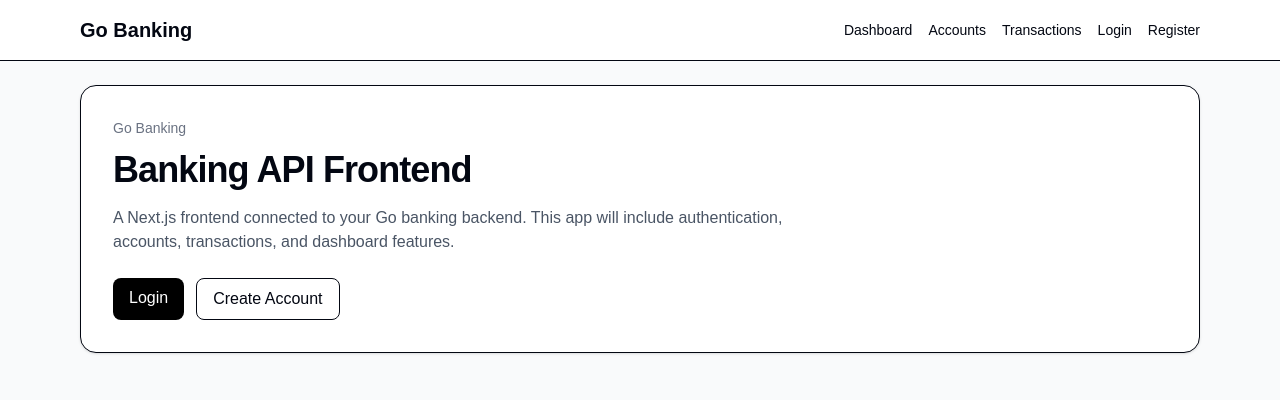
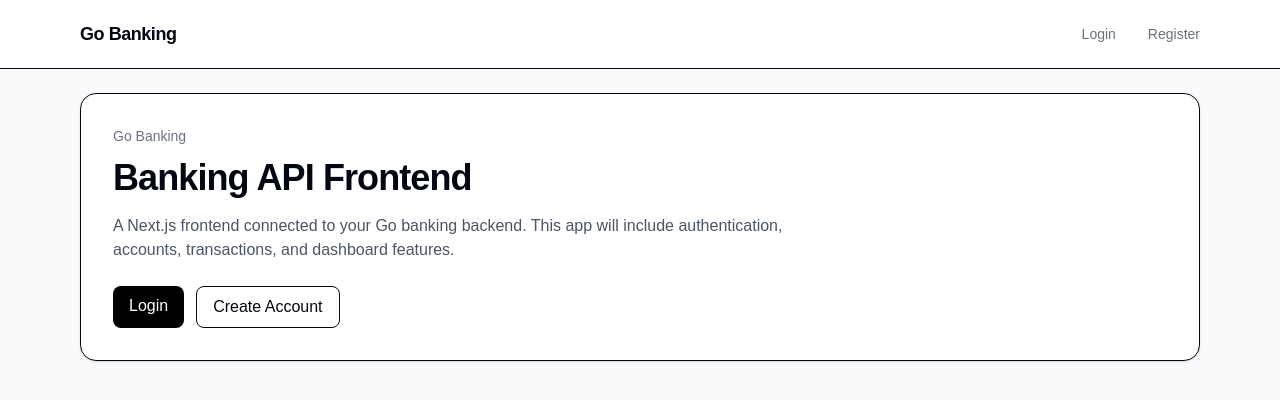
Before and after one commit to umess-ss/go-banking, a Next.js app in the folder frontend/: page / in a window 1280 px wide. Shown: the top 400 px of the page. Built offline with nearby package versions, Linux system fonts and the light colour scheme.

Commit message:
style: polish banking frontend UI

```diff
--- a/frontend/src/app/accounts/page.tsx
+++ b/frontend/src/app/accounts/page.tsx
@@ -176,7 +176,7 @@ export default function AccountsPage() {
                   </div>
 
                   <p className="mt-6 text-3xl font-bold">
-                    {(account.balance || 0).toLocaleString()}
+                    {account.currency} {Number(account.balance || 0).toLocaleString()}
                   </p>
                 </Link>
               ))}
--- a/frontend/src/components/layout/Navbar.tsx
+++ b/frontend/src/components/layout/Navbar.tsx
@@ -1,17 +1,24 @@
 "use client";
 
 import Link from "next/link";
-import { useRouter } from "next/navigation";
+import { usePathname, useRouter } from "next/navigation";
 import { useEffect, useState } from "react";
 import { getToken, removeToken } from "@/lib/auth";
 
+const navLinks = [
+  { href: "/dashboard", label: "Dashboard" },
+  { href: "/accounts", label: "Accounts" },
+  { href: "/transactions", label: "Transactions" },
+];
+
 export default function Navbar() {
+  const pathname = usePathname();
   const router = useRouter();
   const [loggedIn, setLoggedIn] = useState(false);
 
   useEffect(() => {
     setLoggedIn(Boolean(getToken()));
-  }, []);
+  }, [pathname]);
 
   function handleLogout() {
     removeToken();
@@ -20,28 +27,75 @@ export default function Navbar() {
   }
 
   return (
-    <header className="border-b bg-white">
-      <nav className="mx-auto flex max-w-6xl items-center justify-between px-4 py-4">
-        <Link href="/" className="text-xl font-bold">
+    <header className="sticky top-0 z-50 border-b bg-white/95 backdrop-blur">
+      <nav className="mx-auto flex max-w-6xl items-center justify-between px-4 py-5">
+        <Link href="/dashboard" className="text-lg font-bold tracking-tight">
           Go Banking
         </Link>
 
-        <div className="flex items-center gap-4 text-sm">
-          <Link href="/dashboard">Dashboard</Link>
-          <Link href="/accounts">Accounts</Link>
-          <Link href="/transactions">Transactions</Link>
+        <div className="flex items-center gap-8 text-sm">
+          {loggedIn ? (
+            <>
+              {navLinks.map((link) => {
+                const active =
+                  pathname === link.href ||
+                  pathname.startsWith(`${link.href}/`);
 
-          {loggedIn ? (
-            <button
-              onClick={handleLogout}
-              className="rounded-lg bg-black px-3 py-1.5 text-white"
-            >
-              Logout
-            </button>
+                return (
+                  <Link
+                    key={link.href}
+                    href={link.href}
+                    className={`relative font-medium transition ${
+                      active
+                        ? "text-black"
+                        : "text-gray-500 hover:text-black"
+                    }`}
+                  >
+                    {link.label}
+
+                    {active && (
+                      <span className="absolute -bottom-2 left-0 h-0.5 w-full rounded-full bg-black" />
+                    )}
+                  </Link>
+                );
+              })}
+
+              <button
+                onClick={handleLogout}
+                className="font-medium text-gray-500 transition hover:text-red-600"
+              >
+                Logout
+              </button>
+            </>
           ) : (
             <>
-              <Link href="/login">Login</Link>
-              <Link href="/register">Register</Link>
+              <Link
+                href="/login"
+                className={`relative font-medium transition ${
+                  pathname === "/login"
+                    ? "text-black"
+                    : "text-gray-500 hover:text-black"
+                }`}
+              >
+                Login
+                {pathname === "/login" && (
+                  <span className="absolute -bottom-2 left-0 h-0.5 w-full rounded-full bg-black" />
+                )}
+              </Link>
+
+              <Link
+                href="/register"
+                className={`relative font-medium transition ${
+                  pathname === "/register"
+                    ? "text-black"
+                    : "text-gray-500 hover:text-black"
+                }`}
+              >
+                Register
+                {pathname === "/register" && (
+                  <span className="absolute -bottom-2 left-0 h-0.5 w-full rounded-full bg-black" />
+                )}
+              </Link>
             </>
           )}
         </div>
--- /dev/null
+++ b/frontend/src/components/ui/Alert.tsx
@@ -0,0 +1,20 @@
+type AlertVariant = "success" | "error" | "info";
+
+type AlertProps = {
+  children: React.ReactNode;
+  variant?: AlertVariant;
+};
+
+export default function Alert({ children, variant = "info" }: AlertProps) {
+  const variants: Record<AlertVariant, string> = {
+    success: "bg-green-50 text-green-700 border-green-200",
+    error: "bg-red-50 text-red-600 border-red-200",
+    info: "bg-gray-50 text-gray-600 border-gray-200",
+  };
+
+  return (
+    <div className={`rounded-lg border px-4 py-3 text-sm ${variants[variant]}`}>
+      {children}
+    </div>
+  );
+}
--- a/frontend/src/components/ui/Button.tsx
+++ b/frontend/src/components/ui/Button.tsx
@@ -1,25 +1,28 @@
-import React from "react";
+import type { ButtonHTMLAttributes } from "react";
 
-type ButtonProps = React.ButtonHTMLAttributes<HTMLButtonElement> & {
-  variant?: "primary" | "secondary";
+type ButtonVariant = "primary" | "secondary" | "danger";
+
+type ButtonProps = ButtonHTMLAttributes<HTMLButtonElement> & {
+  variant?: ButtonVariant;
 };
 
 export default function Button({
   children,
+  className = "",
   variant = "primary",
-  className = "",
   ...props
 }: ButtonProps) {
-  const base =
-    "rounded-lg px-4 py-2 text-sm font-medium transition disabled:opacity-50 disabled:cursor-not-allowed";
-
-  const variants = {
-    primary: "bg-blue-600 text-white hover:bg-blue-700",
-    secondary: "bg-gray-100 text-gray-900 hover:bg-gray-200",
+  const variants: Record<ButtonVariant, string> = {
+    primary: "bg-black text-white hover:bg-gray-800",
+    secondary: "border bg-white text-black hover:bg-gray-50",
+    danger: "bg-red-600 text-white hover:bg-red-700",
   };
 
   return (
-    <button className={`${base} ${variants[variant]} ${className}`} {...props}>
+    <button
+      className={`rounded-lg px-4 py-2 font-medium transition disabled:cursor-not-allowed disabled:opacity-60 ${variants[variant]} ${className}`}
+      {...props}
+    >
       {children}
     </button>
   );
--- /dev/null
+++ b/frontend/src/components/ui/Card.tsx
@@ -0,0 +1,12 @@
+type CardProps = {
+  children: React.ReactNode;
+  className?: string;
+};
+
+export default function Card({ children, className = "" }: CardProps) {
+  return (
+    <div className={`rounded-2xl border bg-white shadow-sm ${className}`}>
+      {children}
+    </div>
+  );
+}
--- /dev/null
+++ b/frontend/src/components/ui/Input.tsx
@@ -0,0 +1,17 @@
+import type { InputHTMLAttributes } from "react";
+
+type InputProps = InputHTMLAttributes<HTMLInputElement> & {
+  label?: string;
+};
+
+export default function Input({ label, className = "", ...props }: InputProps) {
+  return (
+    <div>
+      {label && <label className="text-sm font-medium">{label}</label>}
+      <input
+        className={`mt-1 w-full rounded-lg border px-3 py-2 outline-none transition focus:ring-2 focus:ring-black ${className}`}
+        {...props}
+      />
+    </div>
+  );
+}
--- /dev/null
+++ b/frontend/src/components/ui/Select.tsx
@@ -0,0 +1,25 @@
+import type { SelectHTMLAttributes } from "react";
+
+type SelectProps = SelectHTMLAttributes<HTMLSelectElement> & {
+  label?: string;
+  children: React.ReactNode;
+};
+
+export default function Select({
+  label,
+  children,
+  className = "",
+  ...props
+}: SelectProps) {
+  return (
+    <div>
+      {label && <label className="text-sm font-medium">{label}</label>}
+      <select
+        className={`mt-1 w-full rounded-lg border px-3 py-2 outline-none transition focus:ring-2 focus:ring-black ${className}`}
+        {...props}
+      >
+        {children}
+      </select>
+    </div>
+  );
+}
```
